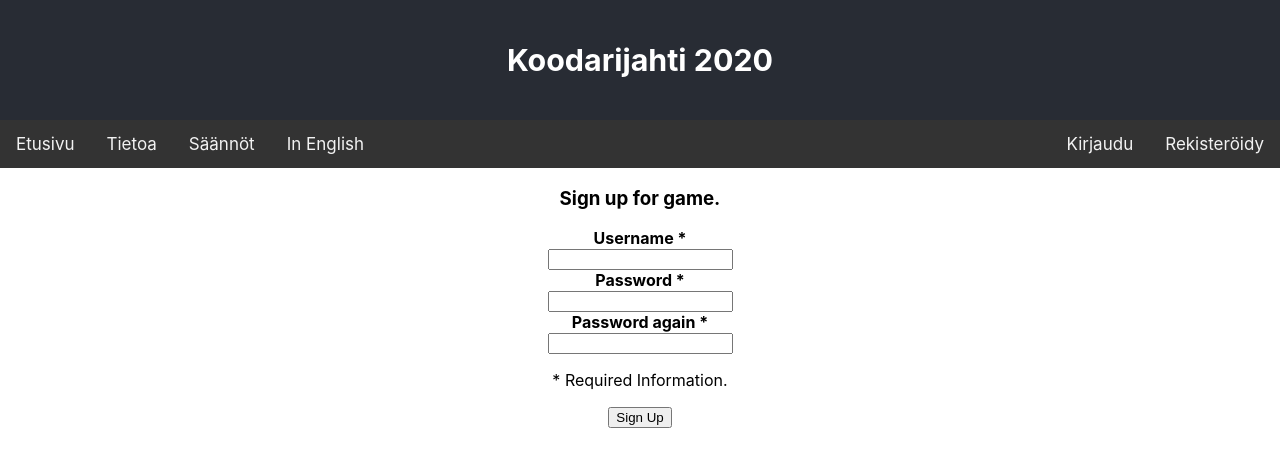
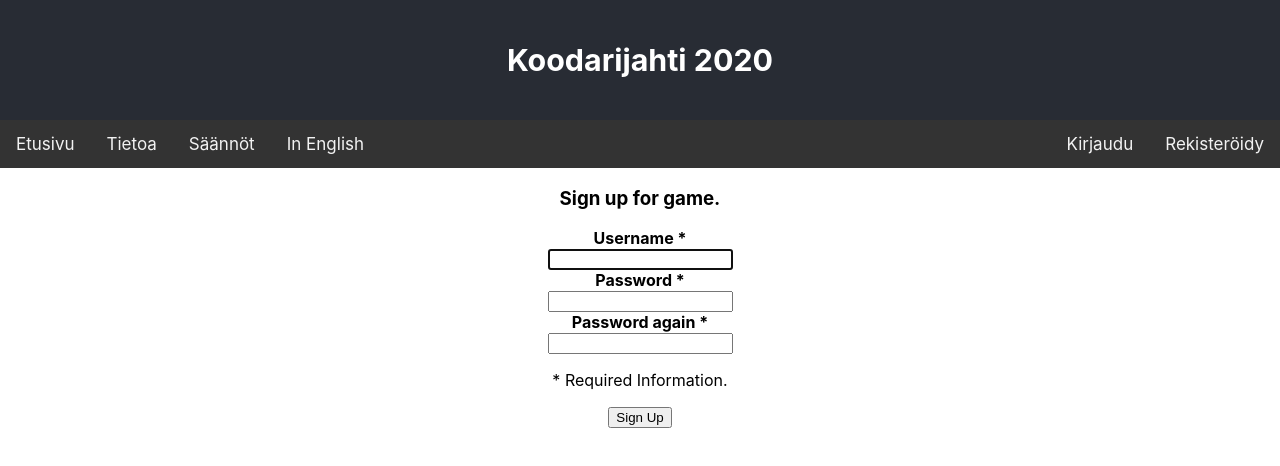
Before and after one commit to scorhub/koodarijahti2020, a React (Create React App) app in the folder front/: page /en/register in a window 1280 px wide. Shown: the top 466 px of the page. Built offline with nearby package versions, Linux system fonts and the light colour scheme.

Commit message:
register bug fixed

```diff
--- a/front/src/pages/en/EnRegister.js
+++ b/front/src/pages/en/EnRegister.js
@@ -7,7 +7,7 @@ const EnRegister = () => {
   const regHandler = e => {
     e.preventDefault();
     jahtiserv
-      .register(register)
+      .register({usern: register.usern, psw: register.psw})
       .then(res => {
         window.alert("Sign up successful") ? window.location.href = "/en/login" : window.location.href = "/en/login";
       })
@@ -30,8 +30,8 @@ const EnRegister = () => {
 
   const checkFields = (fieldName, fieldValue) => {
     const rules = {
-      usern: /^[a-zA-Z0-9_]{3,20}$/,
-      psw: /^[a-zA-Z0-9_]{3,20}$/
+      usern: /^[a-zA-Z0-9_]{5,12}$/,
+      psw: /^[a-zA-Z0-9_]{5,12}$/
     };
     return fieldValue.match(rules[fieldName]);
   };
@@ -62,11 +62,11 @@ const EnRegister = () => {
           <div className="regform">
             <div className="clientreg">
               <b>Username * </b><br/>
-              <input type="text" onChange={e => setRegField(e.target.value, "usern")} required value={register.usern} minLength="5" maxLength="10"/><br/>
+              <input type="text" onChange={e => setRegField(e.target.value, "usern")} autoFocus="autofocus" required value={register.usern} minLength="5" maxLength="10" /><br/>
               <b>Password * </b><br/>
-              <input type="password" onChange={e => setRegField(e.target.value, "psw")} required value={register.psw} minLength="5" maxLength="16" /><br/>
+              <input type="password" onChange={e => setRegField(e.target.value, "psw")} required value={register.psw} minLength="5" maxLength="10" /><br/>
               <b>Password again * </b><br/>
-              <input type="password" onChange={e => setRegField(e.target.value, "psw2")} required value={register.psw2} minLength="5" maxLength="16" />
+              <input type="password" onChange={e => setRegField(e.target.value, "psw2")} required value={register.psw2} minLength="5" maxLength="10" />
             </div>
             <p>* Required Information.</p>
           </div>
--- a/front/src/pages/fi/FiRegister.js
+++ b/front/src/pages/fi/FiRegister.js
@@ -7,7 +7,7 @@ const FiRegister = () => {
   const regHandler = e => {
     e.preventDefault();
     jahtiserv
-      .register(register)
+      .register({usern: register.usern, psw: register.psw})
       .then(res => {
         window.alert("Rekisteröinti onnistui") ? window.location.href = "/fi/login" : window.location.href = "/fi/login";
       })
```
Also changed, not shown: 1 other file (tests, documents, lock files or other folders).
